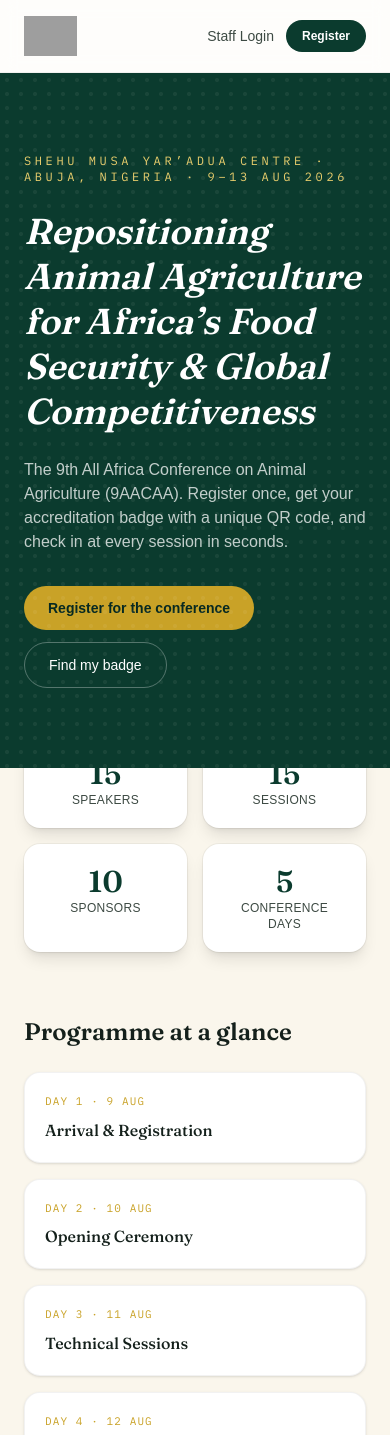
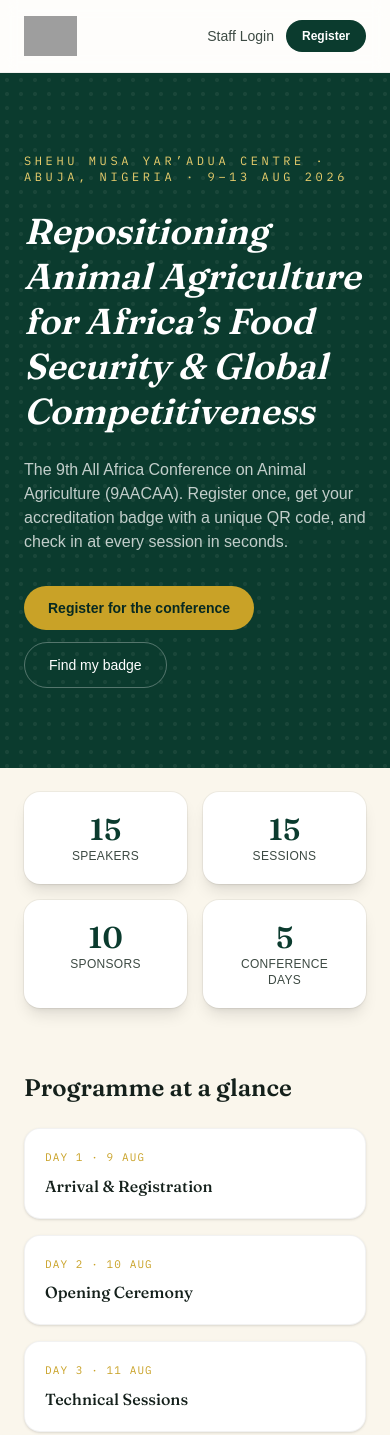
Before and after one commit to abukadafa/registration-portal, a Next.js app: page / in a window 390 px wide. Shown: the top 1435 px of the page. Built offline with nearby package versions, Linux system fonts and the light colour scheme; no server answers; grey boxes are pictures that could not be loaded; a web font is replaced by a local one.

Commit message:
Fix hero banner overlapping stats cards and buttons on smaller screens

```diff
--- a/src/app/page.tsx
+++ b/src/app/page.tsx
@@ -23,9 +23,9 @@ export default function Home() {
       <SiteHeader />
 
       {/* Hero */}
-      <section className="relative overflow-hidden bg-[var(--color-forest)]">
-        <div className="absolute inset-0 badge-perforation opacity-[0.06]" />
-        <div className="mx-auto flex max-w-6xl flex-col gap-6 px-6 py-20 sm:py-28">
+      <section className="relative z-20 overflow-hidden bg-[var(--color-forest)]">
+        <div className="absolute inset-0 z-0 badge-perforation opacity-[0.06]" />
+        <div className="relative z-10 mx-auto flex max-w-6xl flex-col gap-6 px-6 py-20 sm:py-28">
           <p className="font-[family-name:var(--font-mono)] text-xs uppercase tracking-[0.3em] text-[var(--color-gold-light)]">
             Shehu Musa Yar&rsquo;Adua Centre · Abuja, Nigeria · 9&ndash;13 Aug 2026
           </p>
@@ -55,7 +55,7 @@ export default function Home() {
       </section>
 
       {/* Stats */}
-      <section className="mx-auto -mt-8 grid w-full max-w-6xl grid-cols-2 gap-4 px-6 sm:grid-cols-4">
+      <section className="relative z-10 mx-auto mt-6 grid w-full max-w-6xl grid-cols-2 gap-4 px-6 sm:-mt-8 sm:grid-cols-4">
         {stats.map((s) => (
           <div
             key={s.label}
```
